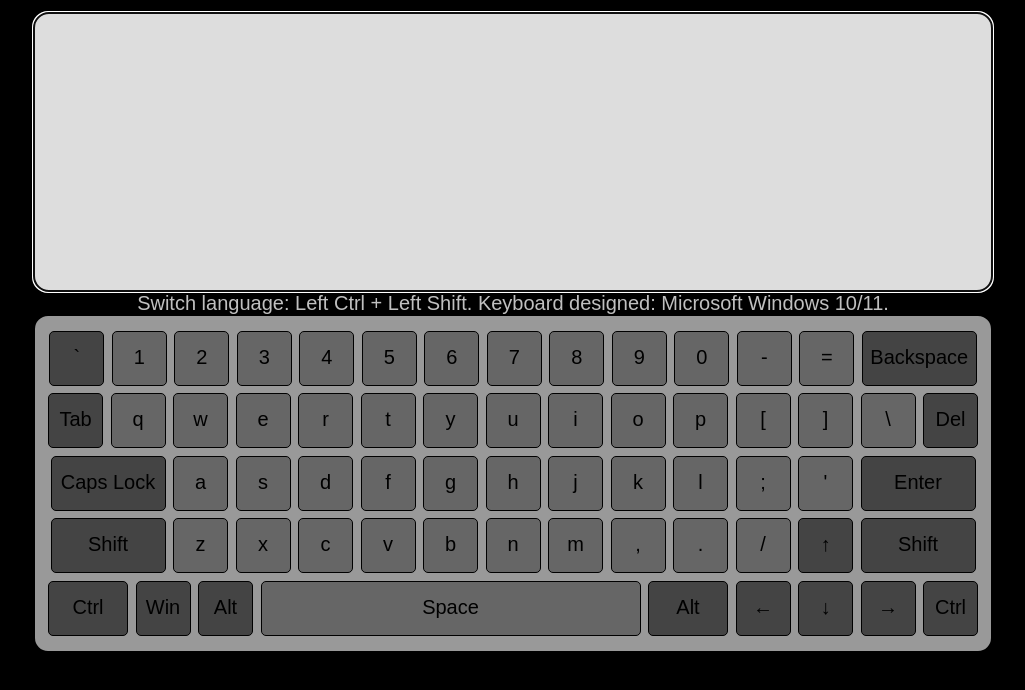
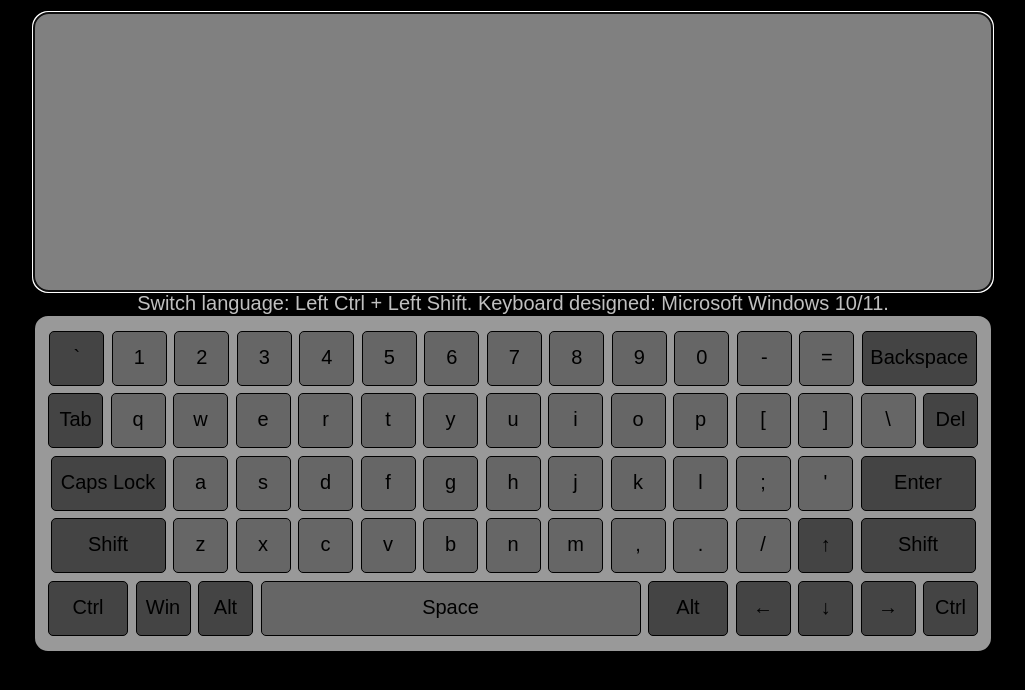
Before and after one commit to junproger/virtual-keyboard, a website: page index.html in a window 1280 px wide. Shown: the whole page, without its empty margins (127-1152 px from the left). Drawn offline with Linux system fonts and the light colour scheme.

Commit message:
refactor: vkb style css

```diff
--- a/styles/style.css
+++ b/styles/style.css
@@ -73,7 +73,7 @@ p {
 	font-size: 28px;
 	padding: 5px 10px;
 	border-radius: 15px;
-	background-color: #ddd;
+	background-color: grey;
 	resize: none;
 }
 .inform {
```
